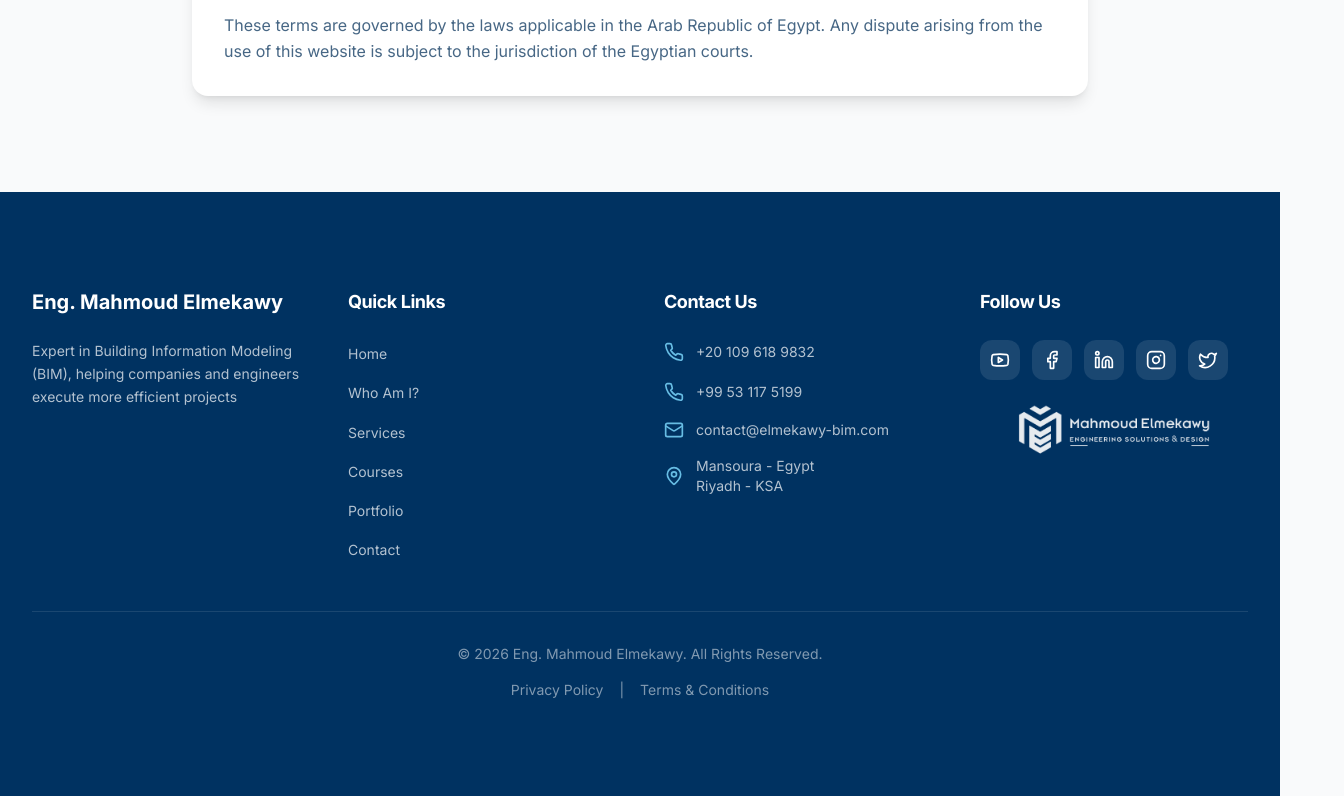
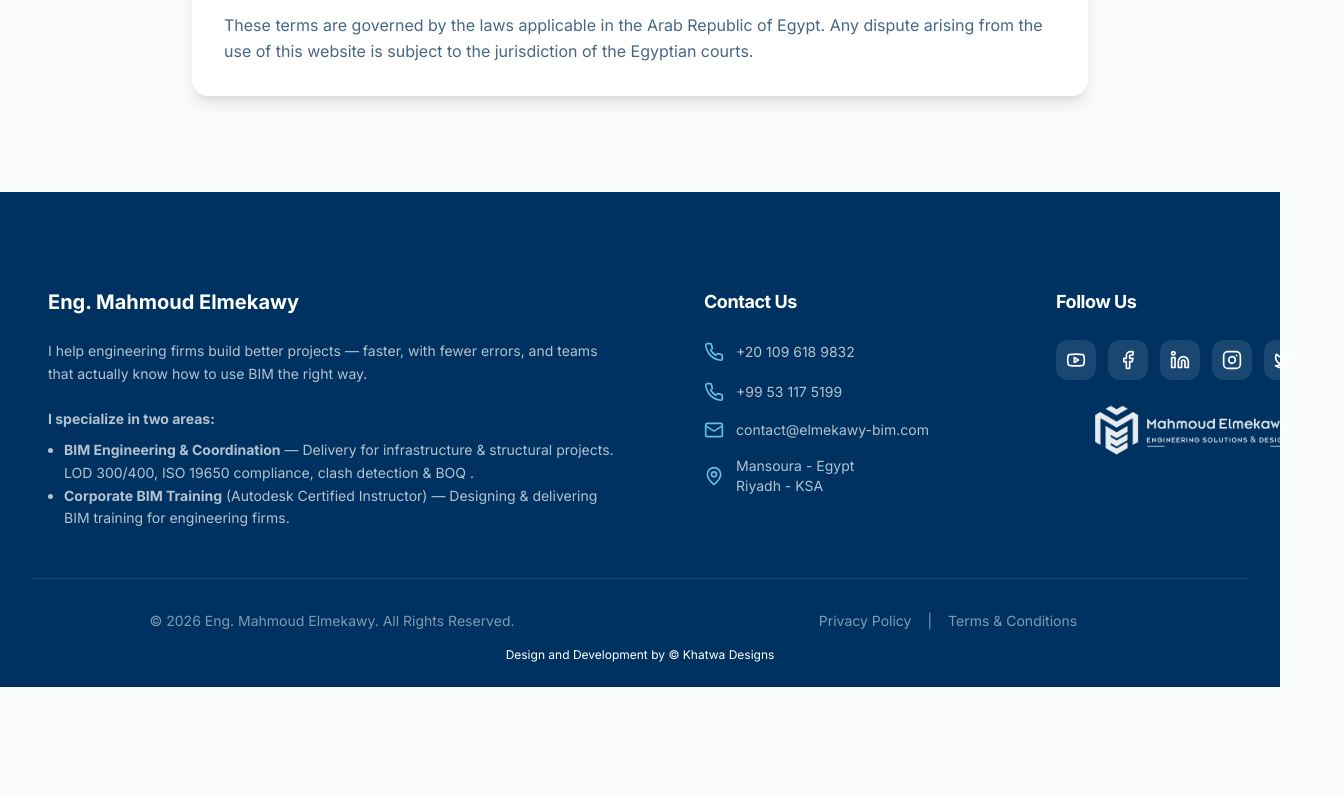
Before and after one commit to M-Elmaghawry/ME-2026-Main, a React (Vite) app: page /terms in a window 1280 px wide. Shown: the part 1437-2233 px from the top of the page, 1344 px wide, since content can reach past the window. After the commit the page ends 2124 px from the top, so only its background shows below. Built offline with nearby package versions, Linux system fonts and the light colour scheme.

Commit message:
Update UI: Hero stats, Footer redesign, Testimonials, MarqueeBar fixes

```diff
--- a/index.html
+++ b/index.html
@@ -16,13 +16,13 @@
     <meta property="og:type" content="website" />
     <meta property="og:locale" content="ar_EG" />
     <meta property="og:locale:alternate" content="en_US" />
-    <meta property="og:image" content="https://lovable.dev/opengraph-image-p98pqg.png" />
+    <meta property="og:image" content="https://elmekawy-bim.com/me-profile.jpg" />
 
     <!-- Twitter -->
     <meta name="twitter:card" content="summary_large_image" />
     <meta name="twitter:title" content="م. محمود المكاوي | مهندس BIM" />
     <meta name="twitter:description" content="خبير في نمذجة معلومات البناء - استشارات ودورات تدريبية متخصصة" />
-    <meta name="twitter:image" content="https://lovable.dev/opengraph-image-p98pqg.png" />
+    <meta name="twitter:image" content="https://elmekawy-bim.com/me-profile.jpg" />
 
     <!-- Canonical -->
     <link rel="canonical" href="https://elmekawy-bim.com" />
--- a/src/components/layout/Footer.tsx
+++ b/src/components/layout/Footer.tsx
@@ -34,37 +34,19 @@ const Footer = () => {
 
   return (
     <footer className="bg-navy text-white">
-      <div className="section-container section-padding">
-        <div className="grid grid-cols-1 md:grid-cols-2 lg:grid-cols-4 gap-12">
+      <div className="section-container pt-16 md:pt-24 pb-6">
+        <div className="grid grid-cols-1 lg:grid-cols-3 lg:[grid-template-columns:50%_25%_25%] gap-12">
+
           {/* Brand */}
-          <div>
+          <div className="px-4">
             <p className="font-bold text-xl mb-6">
               {language === 'ar' ? 'المهندس محمود المكاوى' : 'Eng. Mahmoud Elmekawy'}
             </p>
-            <p className="text-white/70 text-sm leading-relaxed">
-              {t('footer.description')}
-            </p>
-          </div>
-
-          {/* Quick Links */}
-          <div>
-            <h3 className="font-bold text-lg mb-6">{t('footer.quickLinks')}</h3>
-            <ul className="space-y-3">
-              {navLinks.map((link) => (
-                <li key={link.key}>
-                  <a
-                    href={link.href}
-                    className="text-white/70 hover:text-baby-blue transition-colors text-sm"
-                  >
-                    {t(`nav.${link.key}`)}
-                  </a>
-                </li>
-              ))}
-            </ul>
+            <p className="text-white/70 text-sm leading-relaxed" dangerouslySetInnerHTML={{ __html: t('footer.description') }} />
           </div>
 
           {/* Contact */}
-          <div>
+          <div className="px-4">
             <h3 className="font-bold text-lg mb-6">{t('footer.contact')}</h3>
             <ul className="space-y-4">
               <li className="flex items-center gap-3 text-sm text-white/70">
@@ -108,7 +90,7 @@ const Footer = () => {
           </div>
 
           {/* Social */}
-          <div>
+          <div className="px-4">
             <h3 className="font-bold text-lg mb-6">{t('footer.followUs')}</h3>
             <div className="flex flex-wrap gap-3 mb-6">
               {socialLinks.map((social) => {
@@ -136,13 +118,16 @@ const Footer = () => {
         </div>
 
         {/* Bottom */}
-        <div className="mt-12 pt-8 border-t border-white/10 text-center text-sm text-white/50">
+        <div className="mt-12 pt-8 border-t border-white/10 text-sm text-white/50">
+          <div className="flex flex-col lg:flex-row items-center gap-4">
+            <div className="lg:w-1/2 text-center">
               <p>
                 © {new Date().getFullYear()}{' '}
                 {language === 'ar' ? 'م. محمود المكاوى' : 'Eng. Mahmoud Elmekawy'}.{' '}
                 {t('footer.rights')}.
               </p>
-          <div className="flex items-center justify-center gap-4 mt-4">
+            </div>
+            <div className="lg:w-1/2 flex items-center justify-center gap-4">
               <a href="/privacy-policy" className="hover:text-baby-blue transition-colors">
                 {language === 'ar' ? 'سياسة الخصوصية' : 'Privacy Policy'}
               </a>
@@ -152,6 +137,18 @@ const Footer = () => {
               </a>
             </div>
           </div>
+          <p className="mt-4 text-white text-xs text-center">
+            {language === 'ar' ? 'تم التصميم والتطوير بواسطة' : 'Design and Development by'} ©{' '}
+            <a
+              href="https://www.facebook.com/khatwadesigns"
+              target="_blank"
+              rel="noopener noreferrer"
+              className="hover:text-baby-blue transition-colors"
+            >
+              {language === 'ar' ? 'خطوة للتصميمات' : 'Khatwa Designs'}
+            </a>
+          </p>
+        </div>
       </div>
     </footer>
   );
--- a/src/components/sections/ExperienceTimeline.tsx
+++ b/src/components/sections/ExperienceTimeline.tsx
@@ -77,7 +77,7 @@ const timelineData: TimelineItem[] = [
   {
     year: '2015 - 2021',
     title: { ar: 'مهندس تصميم إنشائي', en: 'Structural Design Engineer' },
-    company: { ar: 'التخرج من كلية الهندسة', en: 'Engineering Faculty Graduation' },
+    company: { ar: 'مكتب الحسن الهندسى', en: 'Al-Hassan Engineering Office ' },
     description: {
       ar: [
         "تصميم المنشآت السكنية والتجارية باستخدام Revit وAutoCAD.",
--- a/src/components/sections/HeroSection.tsx
+++ b/src/components/sections/HeroSection.tsx
@@ -34,14 +34,16 @@ const RollingDigit = ({ digit, delay }: { digit: number; delay: number }) => {
   );
 };
 
-// Parses "500+" → rolling digits + suffix
+// Parses "+500" or "500+" → optional prefix + rolling digits + optional suffix
 const RollingNumber = ({ value }: { value: string }) => {
-  const match = value.match(/^(\d+)(.*)$/);
+  const match = value.match(/^([^\d]*)(\d+)([^\d]*)$/);
   if (!match) return <span>{value}</span>;
-  const digits = match[1].split('').map(Number);
-  const suffix = match[2];
+  const prefix = match[1];
+  const digits = match[2].split('').map(Number);
+  const suffix = match[3];
   return (
-    <span className="inline-flex items-center">
+    <span className="inline-flex items-center" dir="ltr">
+      {prefix && <span style={{ lineHeight: CELL }}>{prefix}</span>}
       {digits.map((d, i) => (
         <span key={i}>
           <RollingDigit digit={d} delay={i * 0.06} />
@@ -148,9 +150,8 @@ const HeroSection = () => {
           <motion.p
             variants={itemVariants}
             className="text-lg md:text-xl text-muted-foreground max-w-2xl mx-auto mb-10 leading-relaxed"
-          >
-            {t('hero.subtitle')}
-          </motion.p>
+            dangerouslySetInnerHTML={{ __html: t('hero.subtitle') }}
+          />
 
           {/* CTAs */}
           <motion.div
@@ -191,10 +192,10 @@ const HeroSection = () => {
           {/* Stats */}
           <div className="mt-16 grid grid-cols-2 md:grid-cols-4 gap-6">
             {[
-              { value: '13+', label: direction === 'rtl' ? 'سنوات خبرة' : 'Years Experience' },
-              { value: '250+', label: direction === 'rtl' ? 'مشروع منجز' : 'Projects Completed' },
-              { value: '1500+', label: direction === 'rtl' ? 'متدرب' : 'Students Trained' },
-              { value: '20+', label: direction === 'rtl' ? 'شركة' : 'Companies' },
+              { value: '+13', label: direction === 'rtl' ? 'سنوات خبرة' : 'Years Experience' },
+              { value: '+250', label: direction === 'rtl' ? 'مشروع منجز' : 'Projects Completed' },
+              { value: '+1500', label: direction === 'rtl' ? 'متدرب' : 'Students Trained' },
+              { value: '+20', label: direction === 'rtl' ? 'شركة' : 'Companies' },
             ].map((stat, index) => (
               <motion.div
                 key={index}
@@ -206,7 +207,7 @@ const HeroSection = () => {
                 className="neu-card p-6 text-center"
               >
                 <div className="text-3xl md:text-4xl font-bold gradient-text mb-2">
-                  {stat.value}
+                  <RollingNumber value={stat.value} />
                 </div>
                 <div className="text-sm text-muted-foreground">{stat.label}</div>
               </motion.div>
--- a/src/components/sections/MarqueeBar.tsx
+++ b/src/components/sections/MarqueeBar.tsx
@@ -1,13 +1,12 @@
 import React from 'react';
 
-const marqueeText = `BIM Implementation • BIM Coordination • Digital Construction • ISO 19650 Standards • 4D/5D BIM • Clash Detection • Infrastructure Modeling • BIM Training & Support • BIM Execution Planning • Revit Structure • Revit Architecture • Civil 3D • Navisworks • AutoCAD • InfraWorks • Dynamo Scripting •  Autodesk Construction Cloud •`;
+const marqueeText = `• BIM Implementation • BIM Coordination • Digital Construction • ISO 19650 Standards • 4D/5D BIM • Clash Detection • Infrastructure Modeling • BIM Training & Support • BIM Execution Planning • Revit Structure • Revit Architecture • Civil 3D • Navisworks • AutoCAD • InfraWorks • Dynamo Scripting •  Autodesk Construction Cloud •  Autodesk Forma `;
 
 const MarqueeBar = () => {
   return (
     <div className="w-full overflow-hidden bg-navy py-2 mt-0">
       <div className="whitespace-nowrap animate-marquee text-white text-lg font-semibold tracking-wide">
         {marqueeText}
-        <span className="mx-8" />
         {marqueeText}
       </div>
       <style>{`
@@ -16,8 +15,8 @@ const MarqueeBar = () => {
           100% { transform: translateX(-50%); }
         }
         .animate-marquee {
-          display: inline-block;
-          min-width: 200%;
+          display: inline-flex;
+          width: max-content;
           animation: marquee 60s linear infinite;
         }
       `}</style>
--- a/src/components/sections/TestimonialsSection.tsx
+++ b/src/components/sections/TestimonialsSection.tsx
@@ -1,7 +1,7 @@
 import { motion, type Easing } from 'framer-motion';
 import { useTranslation } from 'react-i18next';
 import { useLanguage } from '@/contexts/LanguageContext';
-import { Star, Quote } from 'lucide-react';
+import { Star, Quote, UserCircle2 } from 'lucide-react';
 import { testimonials } from '@/data/testimonials';
 
 const easeOut: Easing = [0.4, 0, 0.2, 1];
@@ -85,7 +85,7 @@ const TestimonialsSection = () => {
               whileHover={{ y: -8 }}
               className="group"
             >
-              <div className="neu-card h-full p-8 relative">
+              <div className="neu-card h-full p-8 relative flex flex-col">
                 {/* Quote Icon */}
                 <Quote className="absolute top-6 end-6 w-10 h-10 text-baby-blue/30" />
 
@@ -104,17 +104,15 @@ const TestimonialsSection = () => {
                 </div>
 
                 {/* Content */}
-                <p className="text-foreground leading-relaxed mb-6 relative z-10">
+                <p className="text-foreground leading-relaxed relative z-10 flex-1">
                   "{content}"
                 </p>
 
                 {/* Author */}
-                <div className="flex items-center gap-4 mt-auto">
-                  <img
-                    src={image}
-                    alt={name}
-                    className="w-14 h-14 rounded-full object-cover ring-2 ring-baby-blue/30"
-                  />
+                <div className="flex items-center gap-4 mt-6 pt-6 border-t border-border">
+                  <div className="w-14 h-14 rounded-full bg-baby-blue/20 flex items-center justify-center shrink-0 ring-2 ring-baby-blue/30">
+                    <UserCircle2 className="w-9 h-9 text-blue-grotto" />
+                  </div>
                   <div>
                     <h4 className="font-bold text-foreground">
                       {name}
--- a/src/i18n/index.ts
+++ b/src/i18n/index.ts
@@ -19,8 +19,8 @@ const resources = {
       hero: {
         greeting: 'مرحباً، أنا',
         name: 'م. محمود المكاوى',
-        title: 'مهندس BIM | خبير نمذجة معلومات البناء',
-        subtitle: 'أساعد الشركات والمهندسين على تحقيق أقصى استفادة من تقنيات BIM لتنفيذ مشاريع أكثر كفاءة ودقة',
+        title: 'مهندس BIM أول | منسق BIM محترف',
+        subtitle: 'أساعد الشركات والمهندسين على تحقيق أقصى استفادة من تقنيات ودقة BIM لتنفيذ مشاريع أكثر كفاءة وأقل أخطاء، مع فرق تعرف كيف تستخدم BIM بالطريقة الصحيحة.<br> <strong>بخبرة تزيد عن 13 عاماً</strong> في السعودية ومصر، و<strong>كمهندس محترف (PE)</strong> معتمد من الهيئة السعودية للمهندسين.',
         cta: {
           whatsapp: 'تواصل عبر واتساب',
           consultation: 'احجز استشارة',
@@ -78,7 +78,7 @@ const resources = {
       },
       // Footer
       footer: {
-        description: 'خبير في نمذجة معلومات البناء BIM، أساعد الشركات والمهندسين على تنفيذ مشاريع أكثر كفاءة',
+        description: 'خبير في نمذجة معلومات البناء BIM، أساعد الشركات والمهندسين على تنفيذ مشاريع أكثر كفاءة ودقة.<br><br><strong>أتخصص في محورين:</strong><ul style="margin-top:8px;padding-inline-start:16px;list-style:disc"><li><strong>هندسة وتنسيق BIM</strong> — تسليم مشاريع البنية التحتية والإنشاءات باستخدام Revit وNavisworks وCivil 3D طبقا لمعايير الأيزو 19650</li><li><strong>التدريب الهندسى على BIM</strong> — بصفتى محاضر معتمد من شركة أتوديسك أعمل على تصميم وتقديم برامج تدريبية للشركات والمكاتب الهندسية</li></ul>',
         quickLinks: 'روابط سريعة',
         contact: 'تواصل معنا',
         followUs: 'تابعنا',
@@ -110,8 +110,8 @@ const resources = {
       hero: {
         greeting: 'Hello, I am',
         name: 'Eng. Mahmoud Elmekawy',
-        title: 'BIM Engineer | Building Information Modeling Expert',
-        subtitle: 'I help companies and engineers maximize the benefits of BIM technologies to execute more efficient and accurate projects',
+        title: 'Senior BIM Engineer | BIM Coordinator',
+        subtitle: 'I help engineering firms build better projects — faster, with fewer errors, and teams that actually know how to use BIM the right way.<br> <strong>With +13 years of experience</strong> across Saudi Arabia and Egypt, and <strong>as a Professional Engineer (PE) </strong>certified by the Saudi Council of Engineers.',
         cta: {
           whatsapp: 'Chat on WhatsApp',
           consultation: 'Book Consultation',
@@ -169,7 +169,7 @@ const resources = {
       },
       // Footer
       footer: {
-        description: 'Expert in Building Information Modeling (BIM), helping companies and engineers execute more efficient projects',
+        description: 'I help engineering firms build better projects — faster, with fewer errors, and teams that actually know how to use BIM the right way.<br><br><strong>I specialize in two areas:</strong><ul style="margin-top:8px;padding-inline-start:16px;list-style:disc"><li><strong>BIM Engineering &amp; Coordination</strong> —  Delivery for infrastructure &amp; structural projects. LOD 300/400, ISO 19650 compliance, clash detection &amp; BOQ .</li><li><strong>Corporate BIM Training</strong> (Autodesk Certified Instructor) — Designing &amp; delivering BIM training for engineering firms. </li></ul>',
         quickLinks: 'Quick Links',
         contact: 'Contact Us',
         followUs: 'Follow Us',
```
Lines whose indentation alone changed are shown as unchanged.
